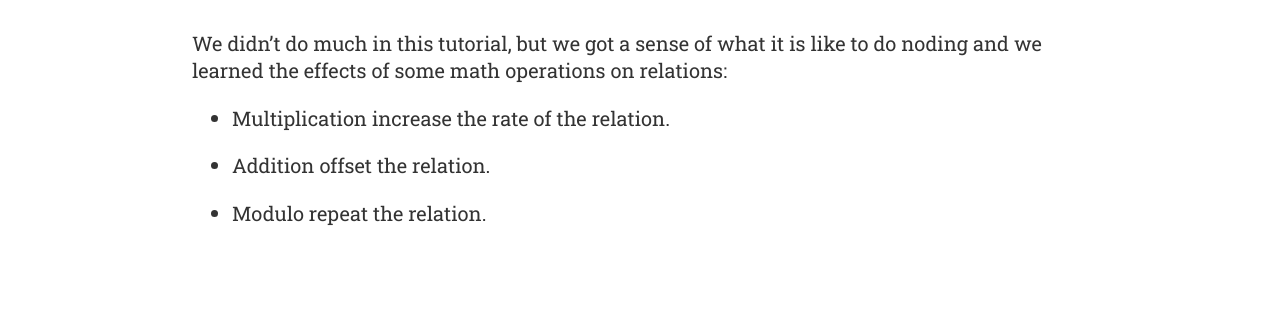
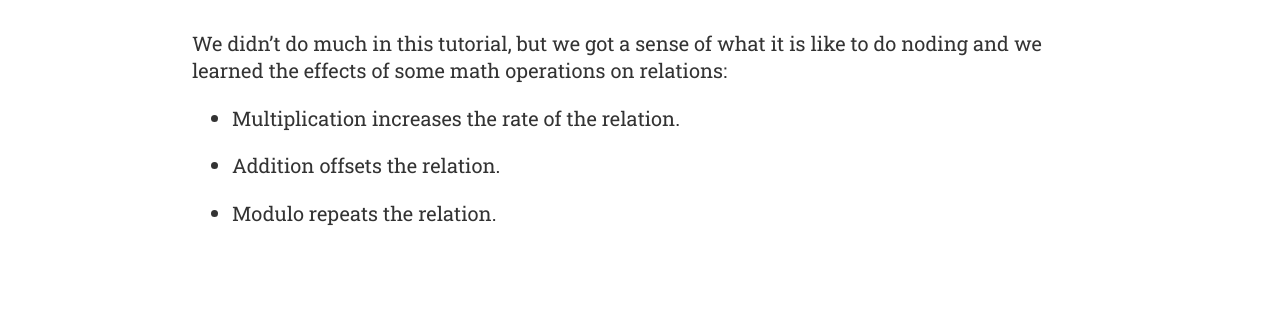
Before and after one commit to samirosman/squircleart.github.io, a Jekyll site: the page built from _posts/2017-02-18-the-essense-of-animation-nodes-vector-based-drivers.md, in a window 1280 px wide and 900 px high, scrolled down 14808 px. Shown: the part 431-742 px from the top of the window. Built offline with Jekyll 4.4.1, drawn with Linux system fonts in a browser that asks for light colours; formulas are drawn with MathJax 3.

Commit message:
grammar fix

```diff
--- a/_posts/2017-02-18-the-essense-of-animation-nodes-vector-based-drivers.md
+++ b/_posts/2017-02-18-the-essense-of-animation-nodes-vector-based-drivers.md
@@ -145,6 +145,6 @@ One could just use a trigonometric functions to make a completely smooth alterna
 
 We didn't do much in this tutorial, but we got a sense of what it is like to do noding and we learned the effects of some math operations on relations:
 
-- Multiplication increase the rate of the relation.
-- Addition offset the relation.
-- Modulo repeat the relation.
+- Multiplication increases the rate of the relation.
+- Addition offsets the relation.
+- Modulo repeats the relation.
```
Also changed, not shown: _posts/2017-02-15-the-essense-of-animation-nodes-data.md (+2 -2 lines), _posts/2017-02-26-normal-map-generation.md (+4 -4 lines).
